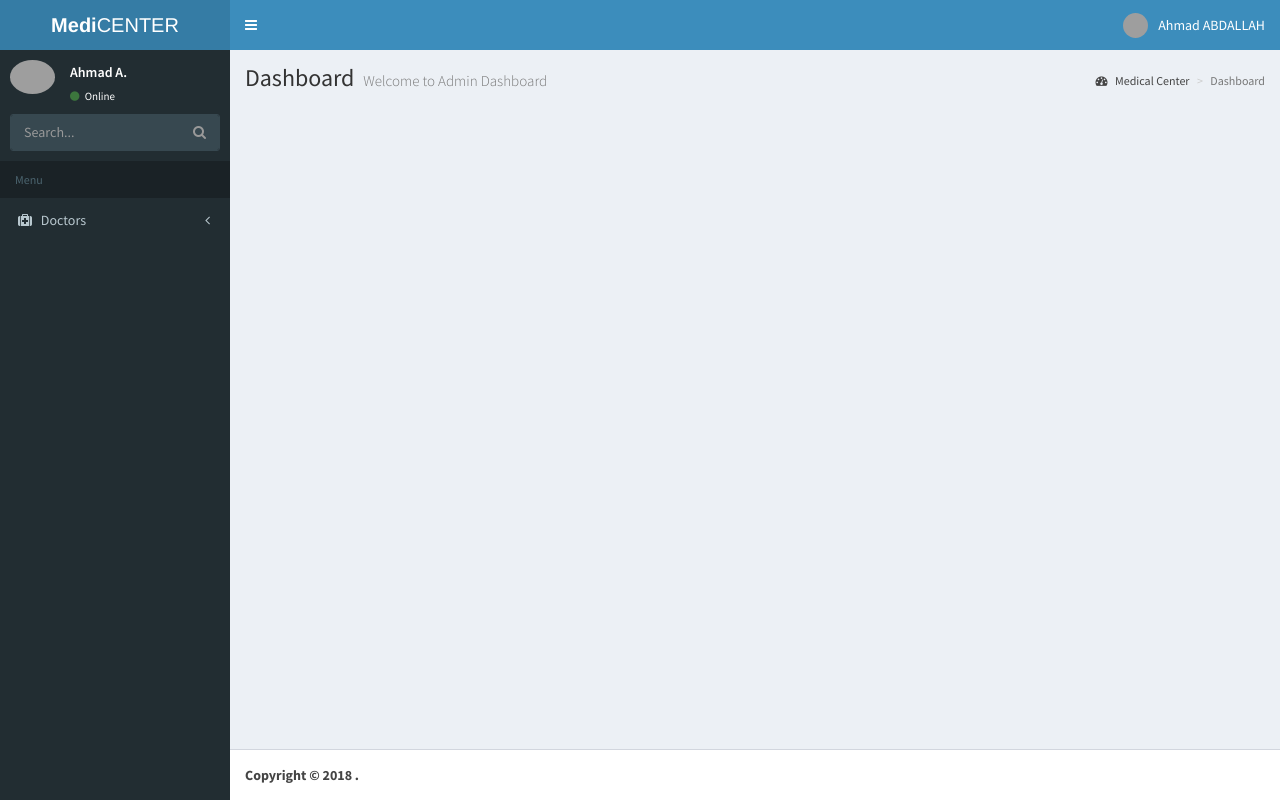
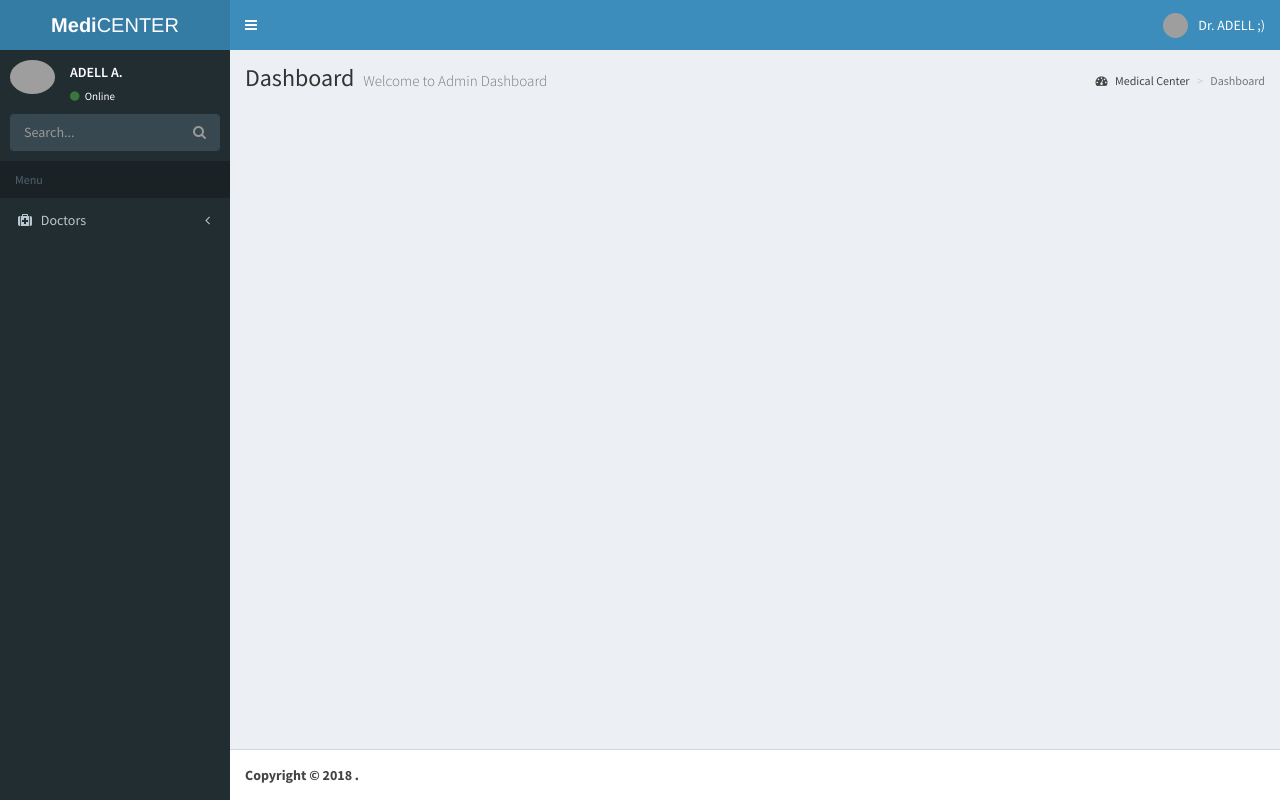
Before and after one commit to adell2024/hospital_v1, a PHP site: page /master.php in a window 1280 px wide. Run offline with PHP 8.4, Linux system fonts and the light colour scheme; data that the repository does not hold is empty; grey boxes are pictures that could not be loaded.

Commit message:
master change

```diff
--- a/hospital_db.sql
+++ b/hospital_db.sql
@@ -8,6 +8,7 @@ SET time_zone = "+00:00";
 --
 -- Table structure for table `admins`
 --
+use hospital_db;
 CREATE TABLE `admins` (
   `id` int(11) NOT NULL,
   `name` varchar(255) NOT NULL,
--- a/master.php
+++ b/master.php
@@ -47,7 +47,7 @@
               <!-- The user image in the navbar-->
               <img src="../dist/img/user2-160x160.jpg" class="user-image" alt="User Image">
               <!-- hidden-xs hides the username on small devices so only the image appears. -->
-              <span class="hidden-xs">Ahmad ABDALLAH</span>
+              <span class="hidden-xs">Dr. ADELL ;)</span>
             </a>
             <ul class="dropdown-menu">
               <!-- The user image in the menu -->
@@ -86,7 +86,7 @@
           <img src="../dist/img/user2-160x160.jpg" class="img-circle" alt="User Image">
         </div>
         <div class="pull-left info">
-          <p>Ahmad A.</p>
+          <p>ADELL A.</p>
           <!-- Status -->
           <a href=""><i class="fa fa-circle text-success"></i> Online</a>
         </div>
```
